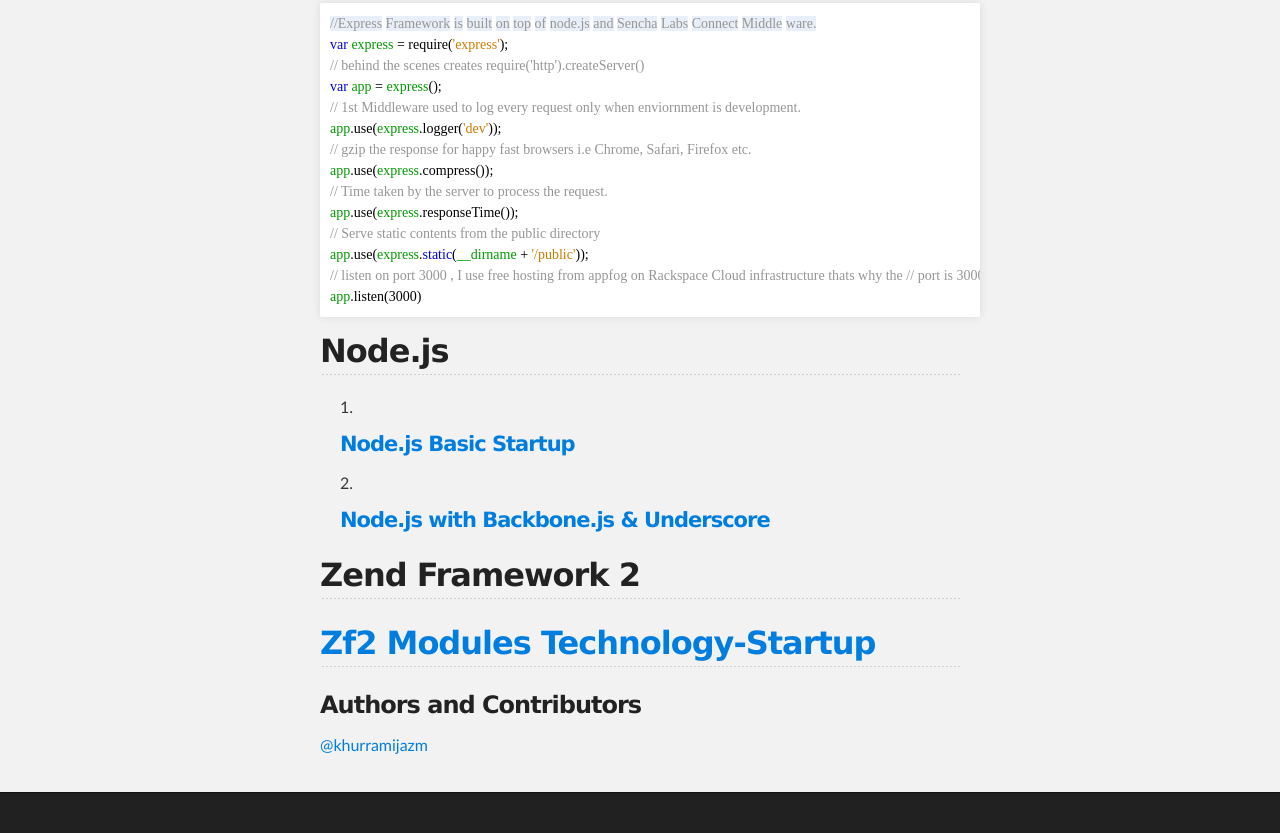
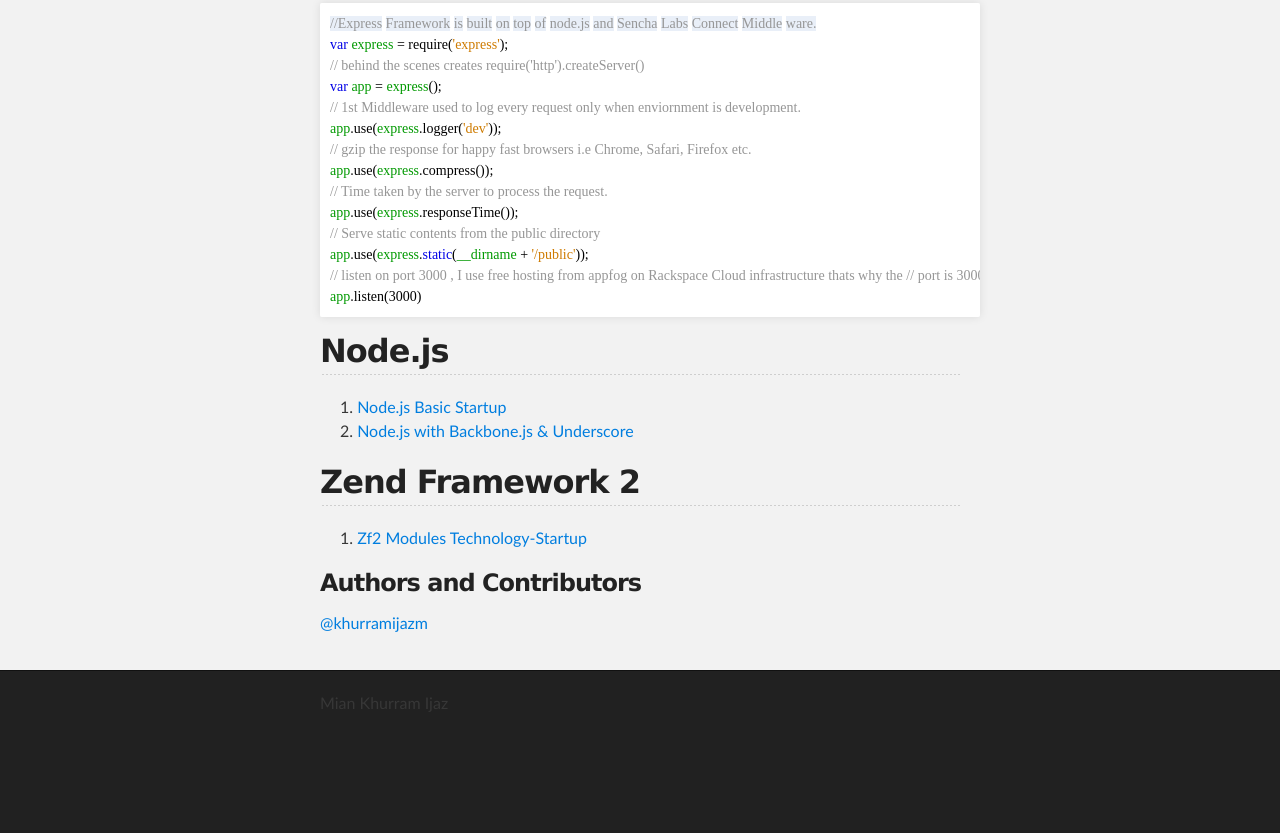
Before and after one commit to khurramijazm/khurramijazm.github.com, a plain HTML site: page index.html in a window 1280 px wide. Shown: the part 386-1219 px from the top of the page. After the commit the page ends 1121 px from the top, so only its background shows below. Drawn offline with Linux system fonts and the light colour scheme.

Commit message:
Update index.html

```diff
--- a/index.html
+++ b/index.html
@@ -61,14 +61,16 @@ table {color: #000000; background-color: #e9e8e2; font-family: Monospaced}
 
 <h2>Node.js</h2>
 <ol>
-  <li><h4><a href="http://khurramijazm.github.com/tutorial.rs.af.cm/">Node.js Basic Startup</a></h4></li>
-  <li><h4><a href="http://khurramijazm.github.com/nodejs/">Node.js with Backbone.js &amp; Underscore</a></h4></li>
+  <li><b><a href="http://khurramijazm.github.com/tutorial.rs.af.cm/">Node.js Basic Startup</a></b></li>
+  <li><b><a href="http://khurramijazm.github.com/nodejs/">Node.js with Backbone.js &amp; Underscore</a></b></li>
 </ol>
 
 
 <h2>Zend Framework 2</h2>
 
-<h2><a href="http://github.com/khurramijazm/">Zf2 Modules Technology-Startup</a></h2>
+<ol>
+  <li><b><a href="http://github.com/khurramijazm/">Zf2 Modules Technology-Startup</a></b></li>
+  </ol>
 
 <h3>Authors and Contributors</h3>
 
@@ -79,11 +81,8 @@ table {color: #000000; background-color: #e9e8e2; font-family: Monospaced}
     <!-- FOOTER  -->
     <div id="footer_wrap" class="outer">
       <footer class="inner">
-
+        Mian Khurram Ijaz
       </footer>
     </div>
-
-
-
   </body>
 </html>
```
